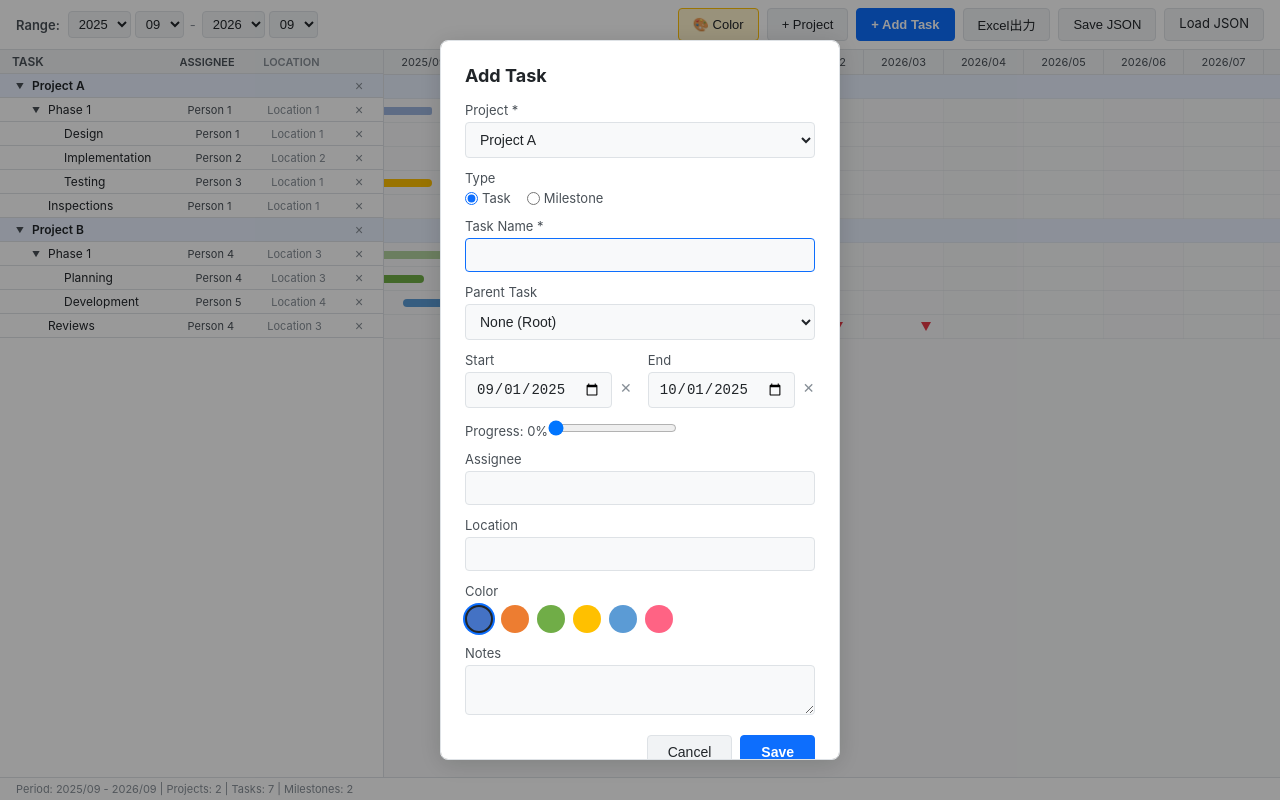
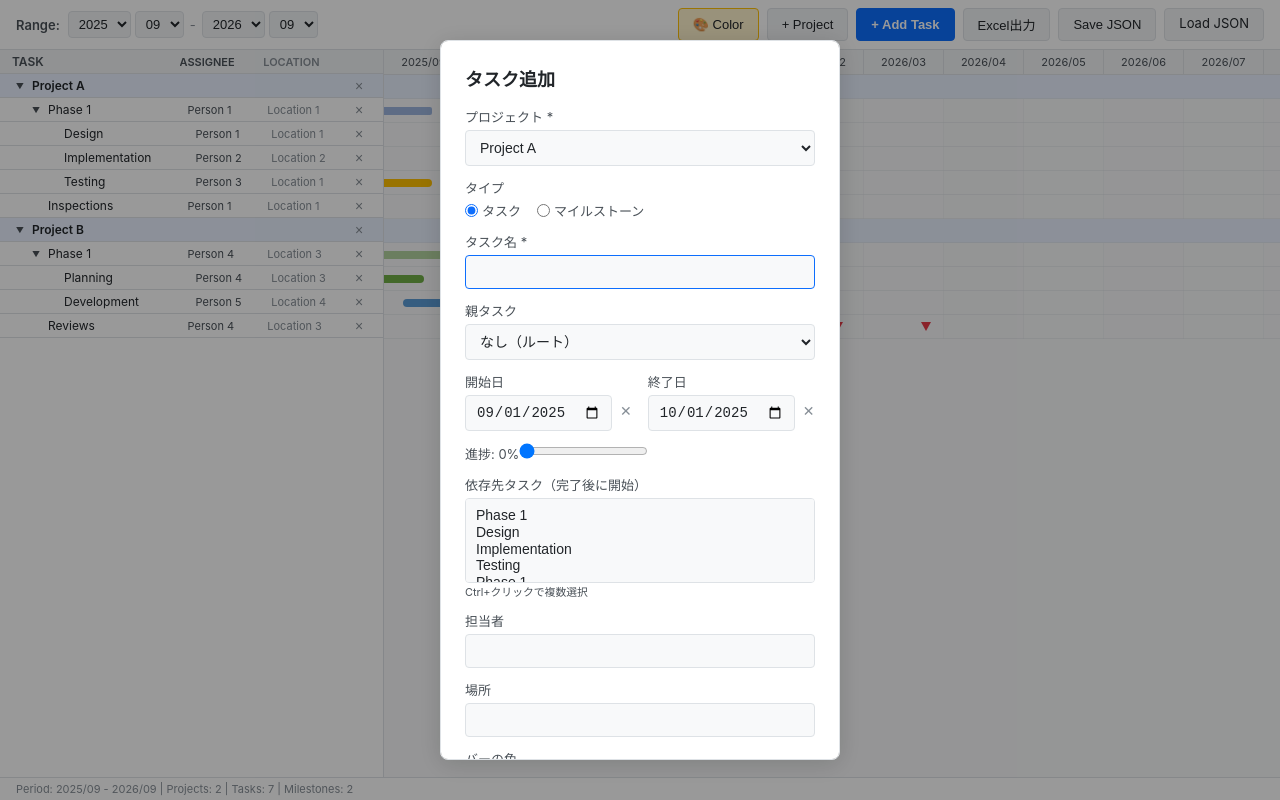
Before and after one commit to ichyy-n/timelane, a React (Vite) app: page / in a window 1280 px wide. Both pictures are taken after a click on the button "+ Add Task". Built offline with nearby package versions, Linux system fonts and the light colour scheme.

Commit message:
feat(c1-c4): add dependency state, viewMode, search filter, Japanese labels in App+TaskModal

```diff
--- a/src/App.jsx
+++ b/src/App.jsx
@@ -133,6 +133,12 @@ function App() {
   const rightPanelRef = useRef(null);
   const isSyncingRef = useRef(false);
 
+  // C2: viewMode state
+  const [viewMode, setViewMode] = useState('month');
+
+  // C3: Search/filter state
+  const [searchQuery, setSearchQuery] = useState('');
+
   // B5: Inline project creation
   const [addingProject, setAddingProject] = useState(false);
   const [newProjectName, setNewProjectName] = useState("");
@@ -251,6 +257,23 @@ function App() {
     }
     return rows;
   }, [projects, collapsedProjects, collapsedIds]);
+
+  // C3: Filtered display rows
+  const filteredDisplayRows = useMemo(() => {
+    if (!searchQuery.trim()) return displayRows;
+    const q = searchQuery.toLowerCase();
+    return displayRows.filter(row => {
+      if (row.type === 'project-header') {
+        return row.project.name.toLowerCase().includes(q);
+      }
+      const t = row.task;
+      return (
+        t.name?.toLowerCase().includes(q) ||
+        t.assignee?.toLowerCase().includes(q) ||
+        t.location?.toLowerCase().includes(q)
+      );
+    });
+  }, [displayRows, searchQuery]);
 
   const toggleCollapse = useCallback((taskId) => {
     setCollapsedIds((prev) => {
@@ -467,6 +490,10 @@ function App() {
         onViewRangeChange={setViewRange}
         colorMode={colorMode}
         onColorModeChange={setColorMode}
+        viewMode={viewMode}
+        onViewModeChange={setViewMode}
+        searchQuery={searchQuery}
+        onSearchChange={setSearchQuery}
       />
       {/* B5: Inline project name input */}
       {addingProject && (
@@ -488,7 +515,7 @@ function App() {
       <div className="main-content">
         <div className="left-panel" ref={leftPanelRef} onScroll={syncScroll("left")}>
           <TaskList
-            displayRows={displayRows}
+            displayRows={filteredDisplayRows}
             collapsedIds={collapsedIds}
             collapsedProjects={collapsedProjects}
             onToggleCollapse={toggleCollapse}
@@ -503,12 +530,14 @@ function App() {
         </div>
         <div className="right-panel" ref={rightPanelRef} onScroll={syncScroll("right")}>
           <GanttChart
-            displayRows={displayRows}
+            displayRows={filteredDisplayRows}
             months={months}
             onTaskClick={handleTaskClick}
             onTaskUpdate={handleTaskUpdate}
             colorMode={colorMode}
             viewRange={viewRange}
+            viewMode={viewMode}
+            tasks={allTasksFlat}
           />
         </div>
       </div>
@@ -528,6 +557,7 @@ function App() {
           onSave={handleModalSave}
           onClose={handleModalClose}
           viewRange={viewRange}
+          allTasks={allTasksFlat}
         />
       )}
     </div>
--- a/src/components/TaskModal.jsx
+++ b/src/components/TaskModal.jsx
@@ -25,7 +25,7 @@ function defaultDate(viewRange, offsetMonths) {
   return `${y}-${String(m).padStart(2, "0")}-01`;
 }
 
-export default function TaskModal({ task, projects, currentProjectId, onSave, onClose, viewRange }) {
+export default function TaskModal({ task, projects, currentProjectId, onSave, onClose, viewRange, allTasks }) {
   const [form, setForm] = useState({
     name: "",
     location: "",
@@ -37,6 +37,7 @@ export default function TaskModal({ task, projects, currentProjectId, onSave, on
     parentId: null,
     notes: "",
     progress: 0,
+    dependencies: [],
     projectId: currentProjectId || projects[0]?.id,
     dates: [{ date: defaultDate(viewRange, 0), label: "" }],
   });
@@ -54,6 +55,7 @@ export default function TaskModal({ task, projects, currentProjectId, onSave, on
         parentId: task.parentId || null,
         notes: task.notes || "",
         progress: task.progress || 0,
+        dependencies: task.dependencies || [],
         projectId: currentProjectId || projects[0]?.id,
         dates: task.dates && task.dates.length > 0
           ? task.dates.map((d) => ({ date: d.date || "", label: d.label || "" }))
@@ -105,10 +107,10 @@ export default function TaskModal({ task, projects, currentProjectId, onSave, on
   return (
     <div className="modal-overlay" onClick={onClose}>
       <div className="modal-content" onClick={(e) => e.stopPropagation()}>
-        <h3>{task ? "Edit Task" : "Add Task"}</h3>
+        <h3>{task ? "タスク編集" : "タスク追加"}</h3>
         <form onSubmit={handleSubmit}>
           <label>
-            Project *
+            プロジェクト *
             <select
               value={form.projectId}
               onChange={(e) => {
@@ -125,7 +127,7 @@ export default function TaskModal({ task, projects, currentProjectId, onSave, on
           </label>
 
           <label>
-            Type
+            タイプ
             <div className="radio-group">
               <label className="radio-label">
                 <input
@@ -135,7 +137,7 @@ export default function TaskModal({ task, projects, currentProjectId, onSave, on
                   checked={form.type === "task"}
                   onChange={() => handleChange("type", "task")}
                 />
-                Task
+                タスク
               </label>
               <label className="radio-label">
                 <input
@@ -145,13 +147,13 @@ export default function TaskModal({ task, projects, currentProjectId, onSave, on
                   checked={form.type === "milestone"}
                   onChange={() => handleChange("type", "milestone")}
                 />
-                Milestone
+                マイルストーン
               </label>
             </div>
           </label>
 
           <label>
-            Task Name *
+            タスク名 *
             <input
               type="text"
               value={form.name}
@@ -162,12 +164,12 @@ export default function TaskModal({ task, projects, currentProjectId, onSave, on
           </label>
 
           <label>
-            Parent Task
+            親タスク
             <select
               value={form.parentId || ""}
               onChange={(e) => handleChange("parentId", e.target.value || null)}
             >
-              <option value="">None (Root)</option>
+              <option value="">なし（ルート）</option>
               {parentOptions.map((t) => (
                 <option key={t.id} value={t.id}>
                   {t.name}
@@ -178,7 +180,7 @@ export default function TaskModal({ task, projects, currentProjectId, onSave, on
 
           {form.type === "milestone" ? (
             <div className="milestone-dates-section">
-              <label>Milestone Dates</label>
+              <label>マイルストーン日付</label>
               {form.dates.map((d, idx) => (
                 <div key={idx} className="milestone-date-row">
                   <input
@@ -192,7 +194,7 @@ export default function TaskModal({ task, projects, currentProjectId, onSave, on
                   />
                   <input
                     type="text"
-                    placeholder="Label"
+                    placeholder="ラベル"
                     value={d.label}
                     onChange={(e) => {
                       const newDates = [...form.dates];
@@ -220,14 +222,14 @@ export default function TaskModal({ task, projects, currentProjectId, onSave, on
                   handleChange("dates", [...form.dates, { date: defaultDate(viewRange, 0), label: "" }]);
                 }}
               >
-                + Add Date
+                + 日付追加
               </button>
             </div>
           ) : (
             <>
               <div className="form-row">
                 <label>
-                  Start
+                  開始日
                   <div style={{ display: "flex", alignItems: "center", gap: 4 }}>
                     <input
                       type="date"
@@ -240,7 +242,7 @@ export default function TaskModal({ task, projects, currentProjectId, onSave, on
                         type="button"
                         className="btn-delete"
                         onClick={() => handleChange("startDate", "")}
-                        title="Clear start date"
+                        title="開始日をクリア"
                       >
                         ✕
                       </button>
@@ -248,7 +250,7 @@ export default function TaskModal({ task, projects, currentProjectId, onSave, on
                   </div>
                 </label>
                 <label>
-                  End
+                  終了日
                   <div style={{ display: "flex", alignItems: "center", gap: 4 }}>
                     <input
                       type="date"
@@ -261,7 +263,7 @@ export default function TaskModal({ task, projects, currentProjectId, onSave, on
                         type="button"
                         className="btn-delete"
                         onClick={() => handleChange("endDate", "")}
-                        title="Clear end date"
+                        title="終了日をクリア"
                       >
                         ✕
                       </button>
@@ -272,7 +274,7 @@ export default function TaskModal({ task, projects, currentProjectId, onSave, on
 
               {/* B4: Progress field */}
               <label>
-                Progress: {form.progress}%
+                進捗: {form.progress}%
                 <input
                   type="range"
                   min={0}
@@ -285,8 +287,32 @@ export default function TaskModal({ task, projects, currentProjectId, onSave, on
             </>
           )}
 
+          {/* C1: 依存先タスク選択（milestoneには表示しない） */}
+          {form.type !== 'milestone' && (
+            <label>
+              依存先タスク（完了後に開始）
+              <select
+                multiple
+                value={form.dependencies || []}
+                onChange={(e) => {
+                  const selected = Array.from(e.target.selectedOptions, opt => opt.value);
+                  handleChange("dependencies", selected);
+                }}
+                style={{ minHeight: 80 }}
+              >
+                {(allTasks || [])
+                  .filter(t => t.id !== (task?.id) && t.type !== 'milestone')
+                  .map(t => (
+                    <option key={t.id} value={t.id}>{t.name}</option>
+                  ))
+                }
+              </select>
+              <small>Ctrl+クリックで複数選択</small>
+            </label>
+          )}
+
           <label>
-            Assignee
+            担当者
             <input
               type="text"
               value={form.assignee}
@@ -295,7 +321,7 @@ export default function TaskModal({ task, projects, currentProjectId, onSave, on
           </label>
 
           <label>
-            Location
+            場所
             <input
               type="text"
               value={form.location}
@@ -304,7 +330,7 @@ export default function TaskModal({ task, projects, currentProjectId, onSave, on
           </label>
 
           <label>
-            Color
+            バーの色
             <div className="color-picker">
               {COLOR_PALETTE.map((c) => (
                 <button
@@ -319,7 +345,7 @@ export default function TaskModal({ task, projects, currentProjectId, onSave, on
           </label>
 
           <label>
-            Notes
+            備考
             <textarea
               value={form.notes}
               onChange={(e) => handleChange("notes", e.target.value)}
@@ -329,10 +355,10 @@ export default function TaskModal({ task, projects, currentProjectId, onSave, on
 
           <div className="modal-actions">
             <button type="button" onClick={onClose}>
-              Cancel
+              キャンセル
             </button>
             <button type="submit" className="btn-primary">
-              Save
+              保存
             </button>
           </div>
         </form>
```
